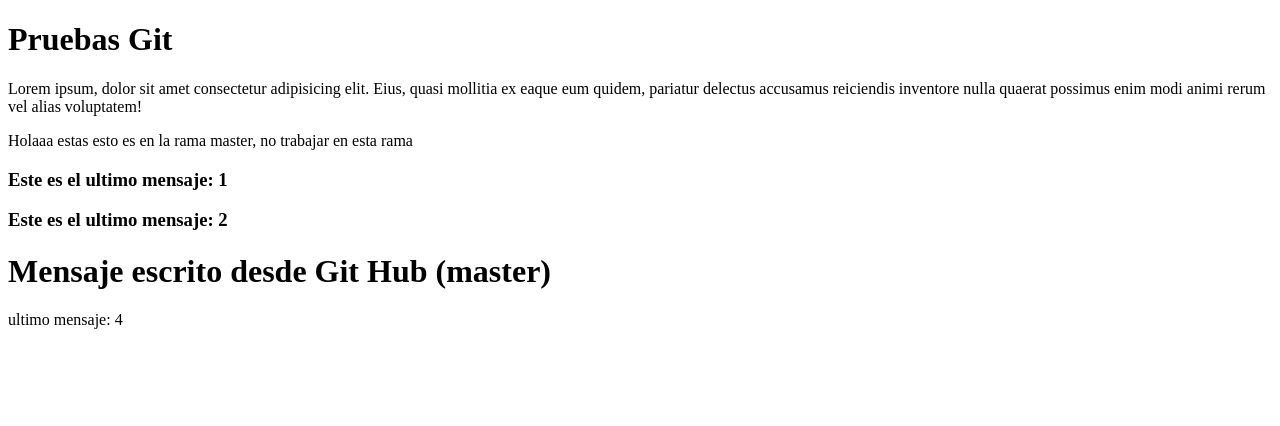
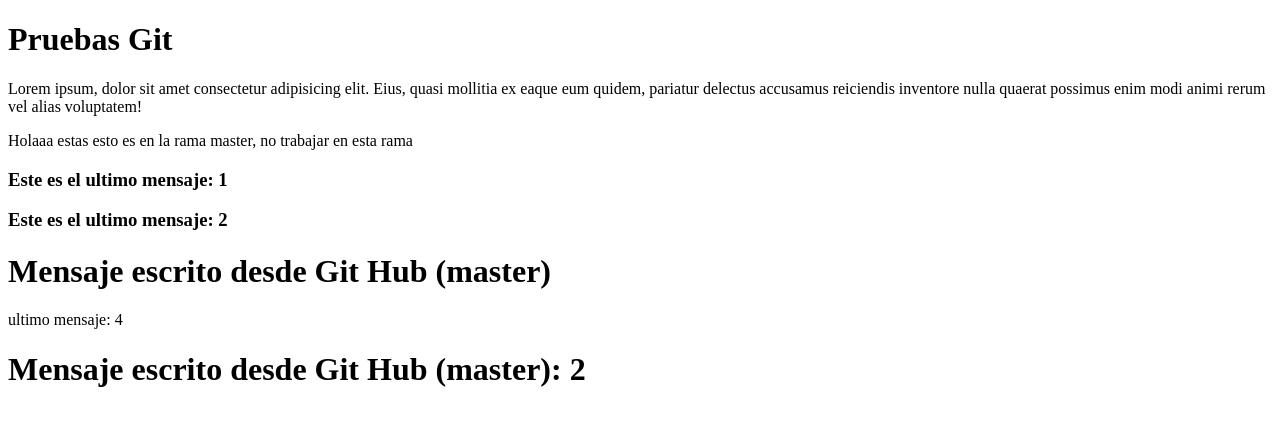
Before and after one commit to MartinUGN/JS-P, a plain HTML site: page index.html in a window 1280 px wide. Drawn offline with Linux system fonts and the light colour scheme.

Commit message:
cambio realizado desde github

```diff
--- a/index.html
+++ b/index.html
@@ -24,5 +24,6 @@
 
     <p>ultimo mensaje: 4</p>
 
+    <h1>Mensaje escrito desde Git Hub (master): 2 </h1>
 </body>
 </html>
```
